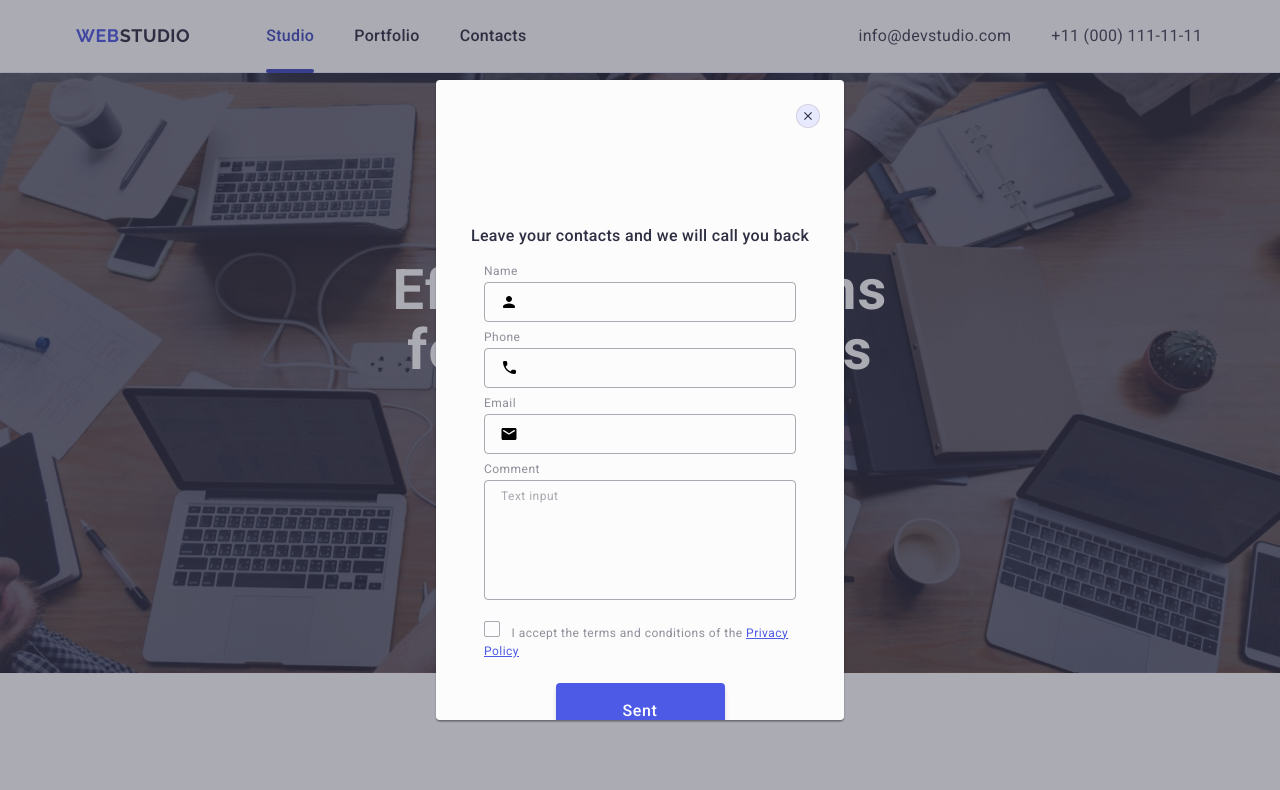
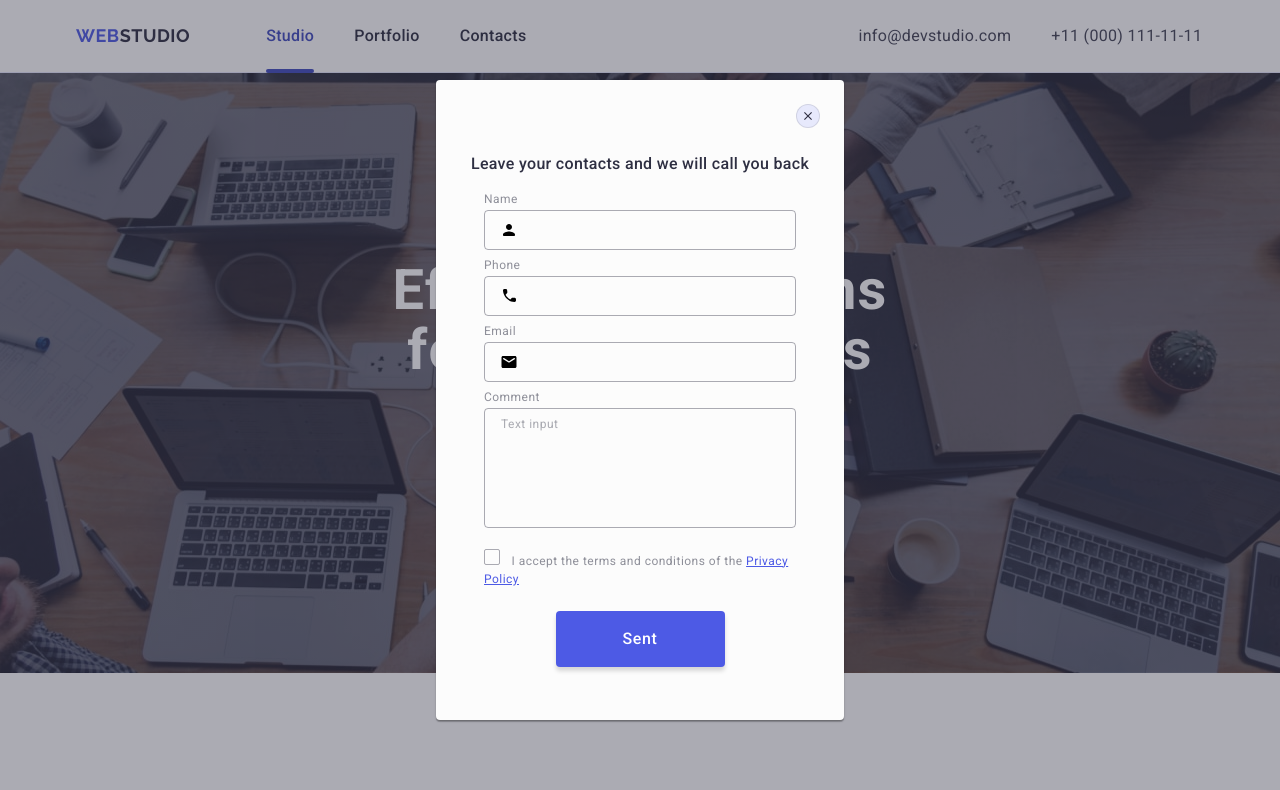
Before and after one commit to roman-melnyk1/goit-markup-hw-05, a plain HTML site: page index.html in a window 1280 px wide. Shown: the top 790 px of the page. Drawn offline with nearby package versions, Linux system fonts and the light colour scheme.

Commit message:
sssssdsdsd

```diff
--- a/css/styles.css
+++ b/css/styles.css
@@ -600,19 +600,18 @@ img {
     letter-spacing: 0.02em;
     text-align: center;
     color: #2e2f42;
-    padding-top: 72px;
     margin-bottom: 16px;
 
 }
 
 .sent-btn {
-    display: flex;
+    display: block;
     justify-content: center;
     margin-left: auto;
     margin-right: auto;
     border-radius: 4px;
     padding: 16px 32px;
-    width: 169px;
+    min-width: 169px;
     height: 56px;
     box-shadow: 0 4px 4px 0 rgba(0, 0, 0, 0.15);
     background: #4d5ae5;
@@ -838,9 +837,9 @@ img {
 }
 
 .footer-btn {
-    display: block;
+    display: flex;
     border-radius: 4px;
-    min-width: 169px;
+    min-width: 165px;
     height: 40px;
     justify-content: center;
     align-items: center;
```
